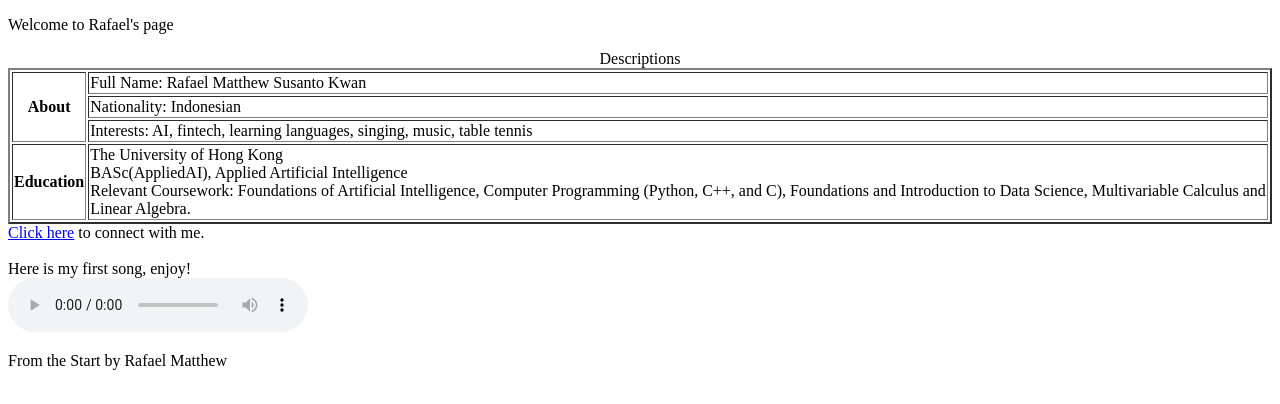
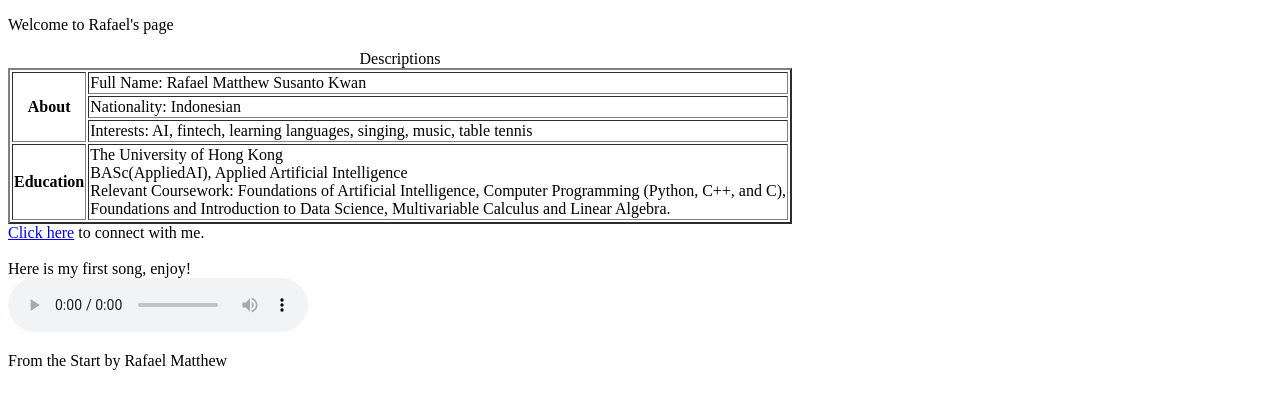
Before and after one commit to rafaelmtw/rafaelmtw.github.io, a plain HTML site: page main.html in a window 1280 px wide. Drawn offline with Linux system fonts and the light colour scheme.

Commit message:
Update main.html

```diff
--- a/main.html
+++ b/main.html
@@ -12,7 +12,7 @@
         <tr><th rowspan="3">About</th><td>Full Name: Rafael Matthew Susanto Kwan</td></tr>
         <tr><td>Nationality: Indonesian</td></tr>
         <tr><td>Interests: AI, fintech, learning languages, singing, music, table tennis</td></tr>
-        <tr><th>Education</th><td>The University of Hong Kong <br> BASc(AppliedAI), Applied Artificial Intelligence <br> Relevant Coursework: Foundations of Artificial Intelligence, Computer Programming (Python, C++, and C), Foundations and Introduction to Data Science, Multivariable Calculus and Linear Algebra.</td></tr>
+        <tr><th>Education</th><td>The University of Hong Kong <br> BASc(AppliedAI), Applied Artificial Intelligence <br> Relevant Coursework: Foundations of Artificial Intelligence, Computer Programming (Python, C++, and C),<br> Foundations and Introduction to Data Science, Multivariable Calculus and Linear Algebra.</td></tr>
     </table>
     <main>
         <a href="https://www.instagram.com/rafaelmtw/" target="_blank">Click here</a> to connect with me. <br> <br>
```
